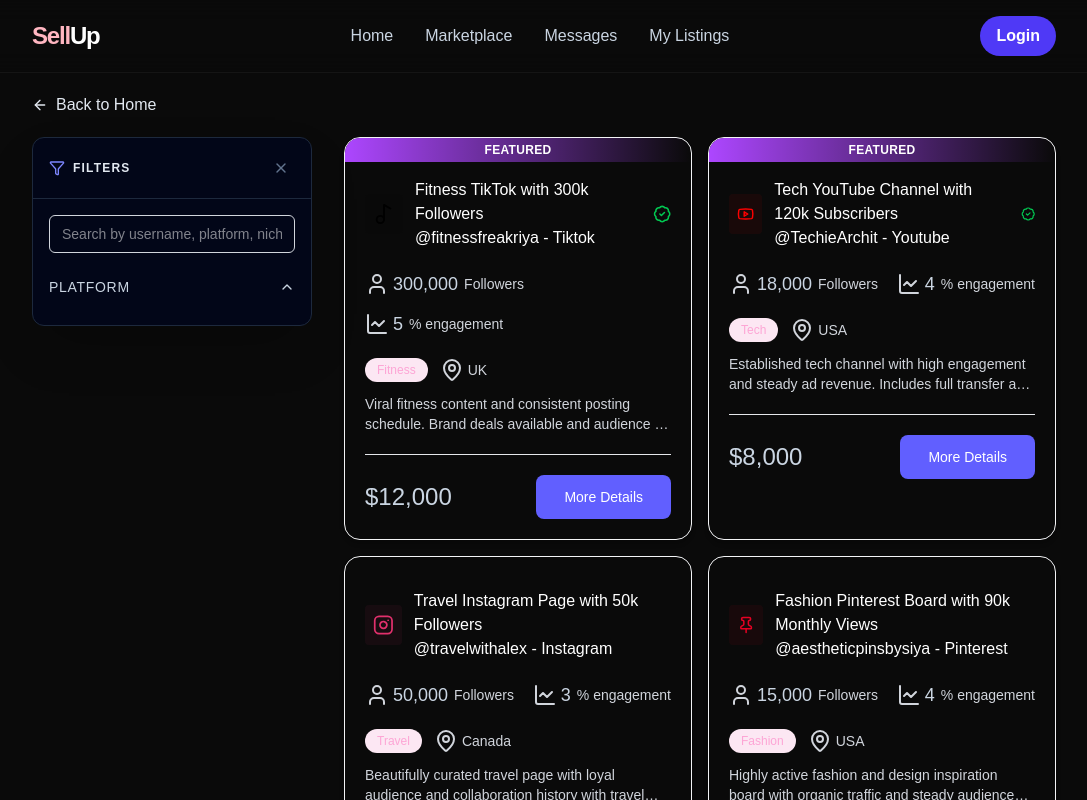
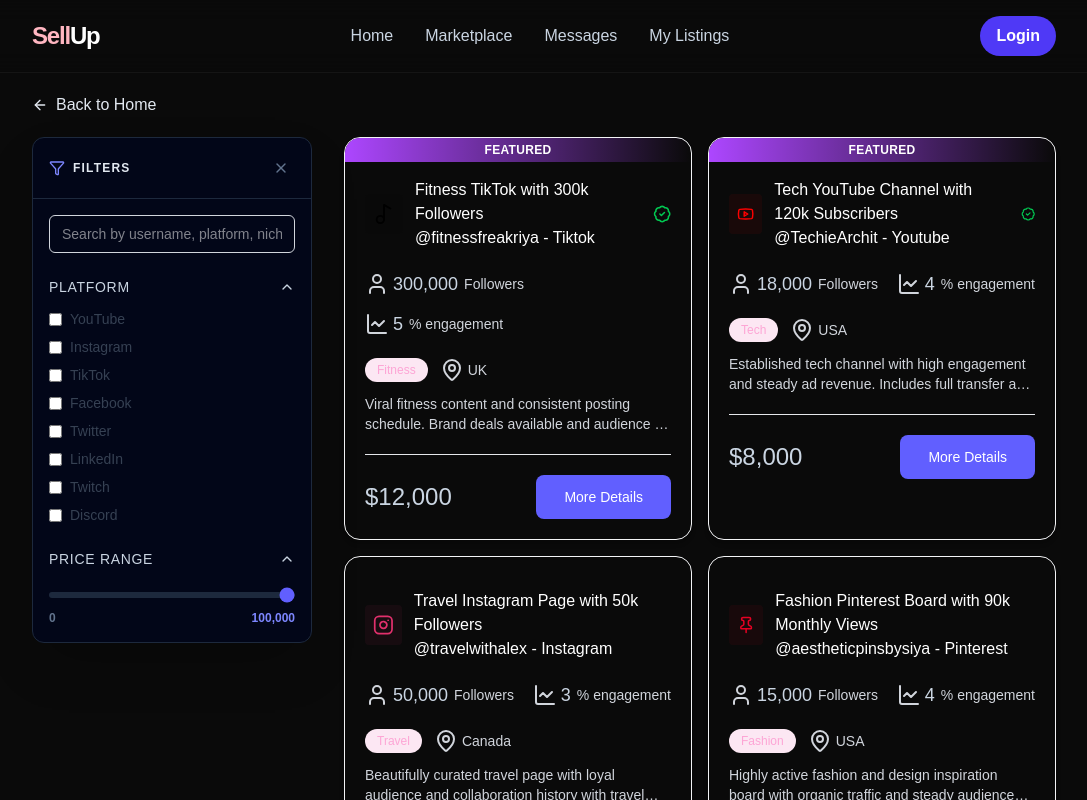
Before and after one commit to sheetalyadavv123/SellUp, a React (Vite) app in the folder frontend/: page /Marketplace in a window 1280 px wide. Shown: the top 800 px of the page, without its empty margins (96-1183 px from the left). Built offline with nearby package versions, Linux system fonts and the light colour scheme; no server answers.

Commit message:
update filterbar

```diff
--- a/frontend/src/components/FilterSidebar.jsx
+++ b/frontend/src/components/FilterSidebar.jsx
@@ -25,6 +25,13 @@
     })
     const toggleSection=(section)=>{
         setExpandedSections((prev)=>({...prev,[section]: !prev[section]}))
+    }
+
+    const onFiltersChange=(newFilters)=>{
+        setFilters(prev => ({
+        ...prev,
+        ...newFilters
+    }))
     }
 
     const platforms=[
@@ -83,8 +90,60 @@
                 <label className='text-sm font-medium cursor-pointer uppercase tracking-wider'>Platform</label>
                 <ChevronDown className={`size-4 transition-transform duration-200 ${expandedSections.platform ? "rotate-180" : ""}`} />
             </button>
+            {expandedSections.platform && (
+                <div className='flex flex-col gap-2'>
+                    {platforms.map((platform)=>(
+                      <label key={platform.value} className='flex items-center gap-2 text-gray-700 text-sm'>
+                          <input type="checkbox"
+                          checked={filters.platform?.includes(platform.value) || false}
+                          onChange={(e)=>{
+                            const checked=e.target.checked;
+                            const current=filters.platform || [];
+                            const updated=checked? [...current,platform.value] : current.filter((p)=>p!==platform.value);
+                            onFiltersChange({
+                                ...filters,
+                                platform: updated.length>0?updated:null
+                            })
+                          }}/>
+                          <span>{platform.label}</span>
+                      </label>
+                    ))}
+            </div>
+            )}
         </div>
+        {/*Price range */}
+           <div>
+            <button
+                onClick={() => toggleSection("price")}
+                className='flex items-center justify-between w-full mb-3 text-slate-300 hover:text-white transition-colors'>
+                <label className='text-sm font-medium cursor-pointer uppercase tracking-wider'>Price range</label>
+                <ChevronDown className={`size-4 transition-transform duration-200 ${expandedSections.price ? "rotate-180" : ""}`} />
+            </button>
+            {expandedSections.price && (
+                <div className='space-y-3'>
+                 <input
+            type="range"
+            min="0"
+            max="100000"
+            step="100"
 
+            value={filters.maxPrice || 100000}
+            onChange={(e) => {
+                const value = parseInt(e.target.value);
+
+                onFiltersChange({ maxPrice: value });
+            }}
+            className='w-full h-1.5 bg-slate-800 rounded-lg appearance-none cursor-pointer accent-indigo-500'
+        />
+        <div className='flex items-center justify-between text-xs font-semibold text-slate-500'>
+            <span>0</span>
+            <span className='text-indigo-400'>
+                { (filters.maxPrice || 100000).toLocaleString() }
+            </span>
+        </div>
+    </div>
+        )}
+        </div>
       </div>
     </div>
   )
```
